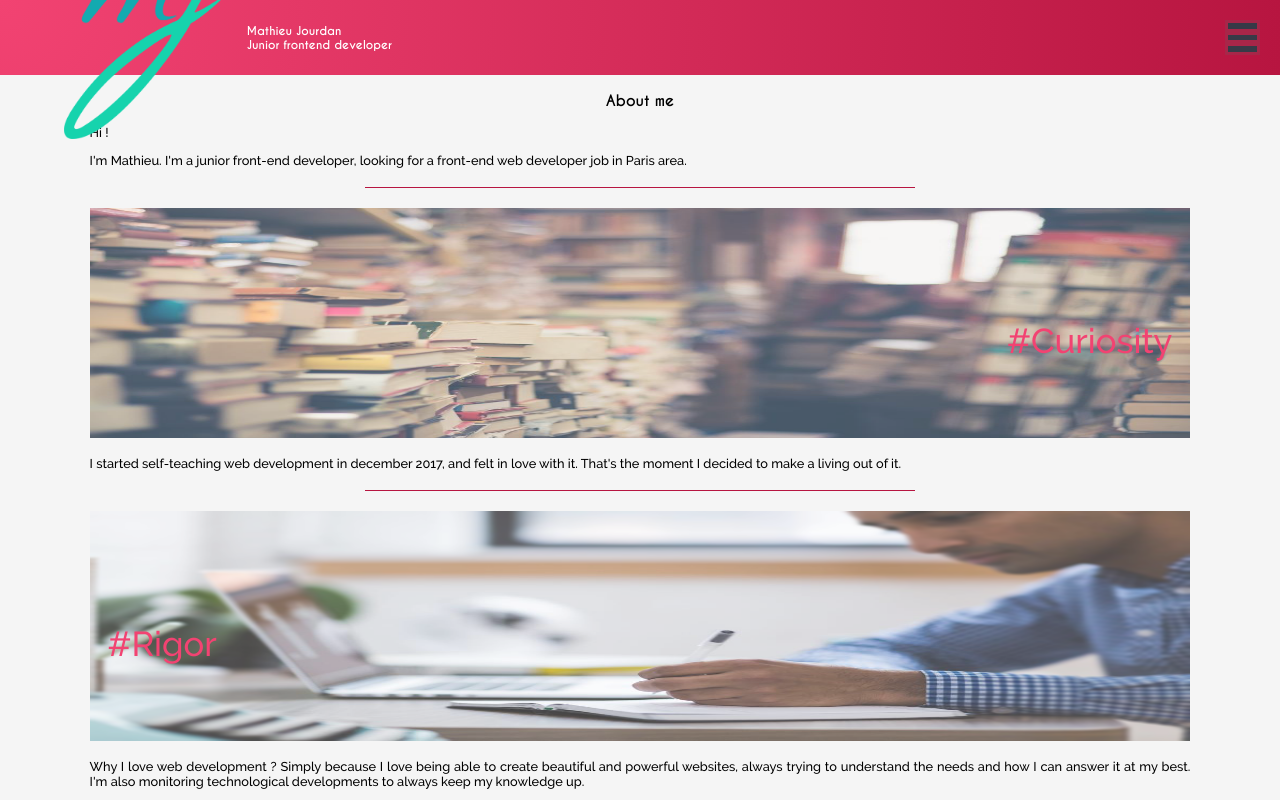
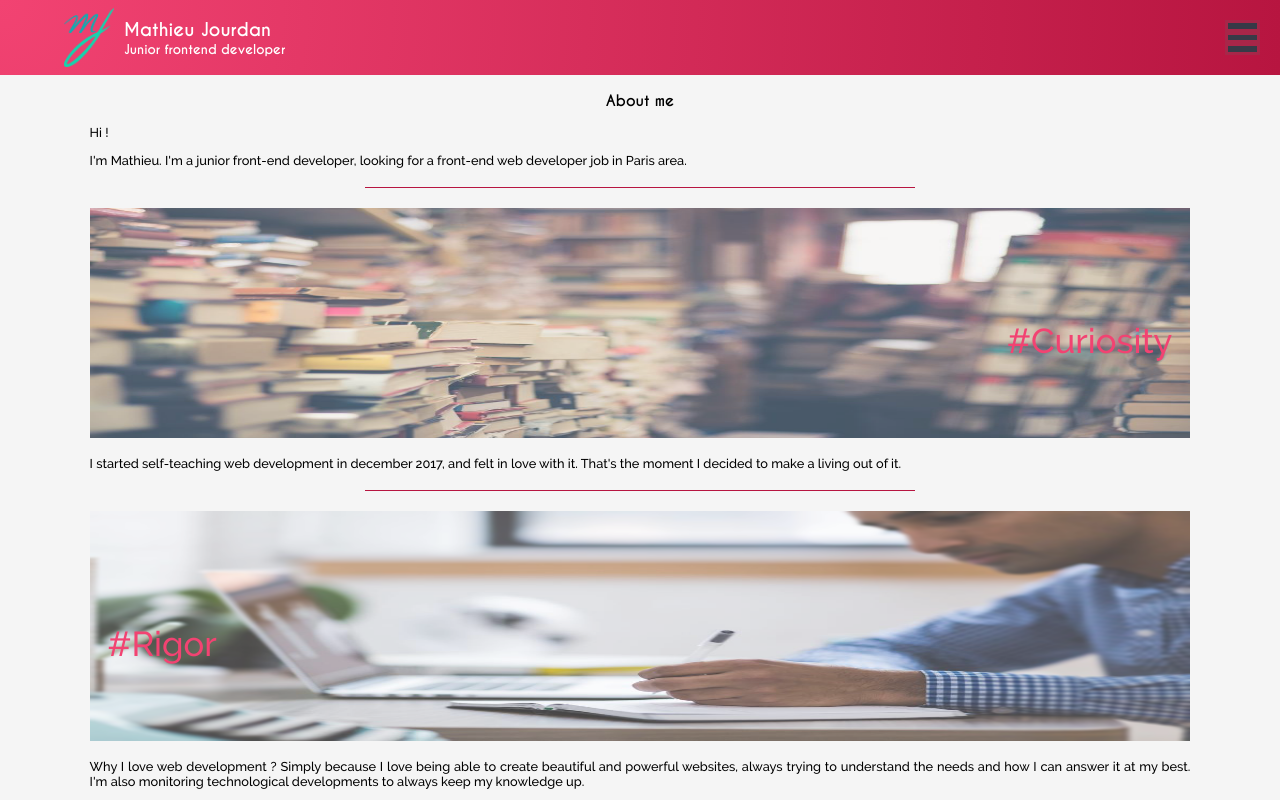
Before and after one commit to MatJOnGit/portfolio-gatsby, a Gatsby app: page / in a window 1280 px wide. Shown: the top 800 px of the page. Built offline with nearby package versions, Linux system fonts and the light colour scheme; what proptypes would draw is missing.

Commit message:
edit recentProjectsInfo data

```diff
--- a/src/components/StaticMenu/index.js
+++ b/src/components/StaticMenu/index.js
@@ -10,7 +10,7 @@ export default class StaticMenu extends React.Component {
         )
 
         return (
-            <ul className={"stable-menu"}>
+            <ul className={"static-menu"}>
                 <ListLink to="/">About me</ListLink>
                 <ListLink to="/resume/">Resume</ListLink>
                 <ListLink to="/recent-projects/">Recent projects</ListLink>
--- a/src/components/header.css
+++ b/src/components/header.css
@@ -1,6 +1,6 @@
 header {
     position: fixed;
-    height: 75px; /* 134px for tablets & desktop */
+    height: 75px;
     top: 0;
     right: 0;
     left: 0;
@@ -21,7 +21,7 @@ header {
 }
 
 .banner img {
-    width: 15%;
+    width: 50px;
 }
 
 .title {
@@ -32,10 +32,17 @@ header {
 }
 
 h1, h2 {
-    font-size: 0.9em;
     margin: 0;
     text-align: center;
     color: white;
+}
+
+h1 {
+    font-size: 1.4em;
+}
+
+h2 {
+    font-size: 1em;
 }
 
 .menu-button {
@@ -58,7 +65,7 @@ h1, h2 {
     content: ""
 }
 
-.stable-menu {
+.static-menu {
     margin: 0;
     padding: 0;
 
@@ -73,7 +80,7 @@ h1, h2 {
     color: #FFF;
 }
 
-.stable-menu li {
+.static-menu li {
     margin: 0;
     width: 25%;
     height: 100%;
--- a/src/components/header.js
+++ b/src/components/header.js
@@ -2,6 +2,8 @@ import React from "react"
 import styles from './header.css'
 import DynamicMenu from "./DynamicMenu";
 import StaticMenu from "./StaticMenu";
+
+import "font-awesome/css/font-awesome.min.css"
 
 export default class Header extends React.Component {
     state = {
--- a/src/data/recentProjectsInfo.js
+++ b/src/data/recentProjectsInfo.js
@@ -14,7 +14,7 @@ export const recentProjectsInfo = [
     {
         name: 'Office de Tourisme de Strasbourg',
         tag: "otstrasbourg",
-        role: 'Theme customization',
+        role: 'CMS theme customization',
         goal: 'Develop a whole functional website based on a free theme, adding pluggins, SEO and accessibility',
         keywords: 'CMS, Wordpress, CSS3',
         github: '',
```
